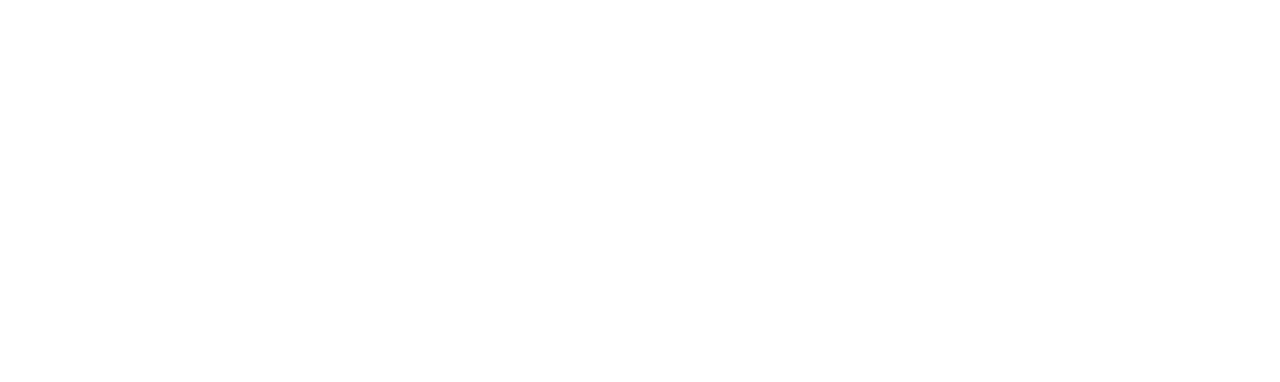
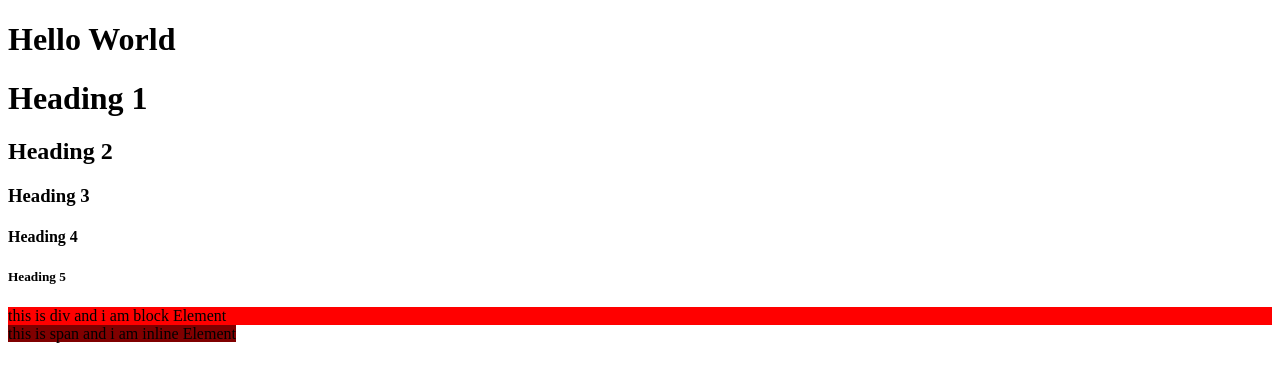
Before and after one commit to bishtmanish739/Html, a plain HTML site: page index.html in a window 1280 px wide. Drawn offline with Linux system fonts and the light colour scheme.

Commit message:
heading,inline and block element

```diff
--- a/index.html
+++ b/index.html
@@ -8,5 +8,17 @@
 </head>
 <body>
 
+    <!-- This is heading tag -->
+    <h1>Hello World</h1>
+    <h1>Heading 1</h1>
+    <h2>Heading 2</h2>
+    <h3>Heading 3</h3>
+    <h4>Heading 4</h4>
+    <h5>Heading 5</h5>
+    <!-- Block Element  -->
+    <div style="background-color:red ;">this is div and i am block Element</div>
+    <!-- Inline Element -->
+    <span style="background-color: maroon;">this is span and i am inline Element</span>
+
 </body>
 </html>
```
